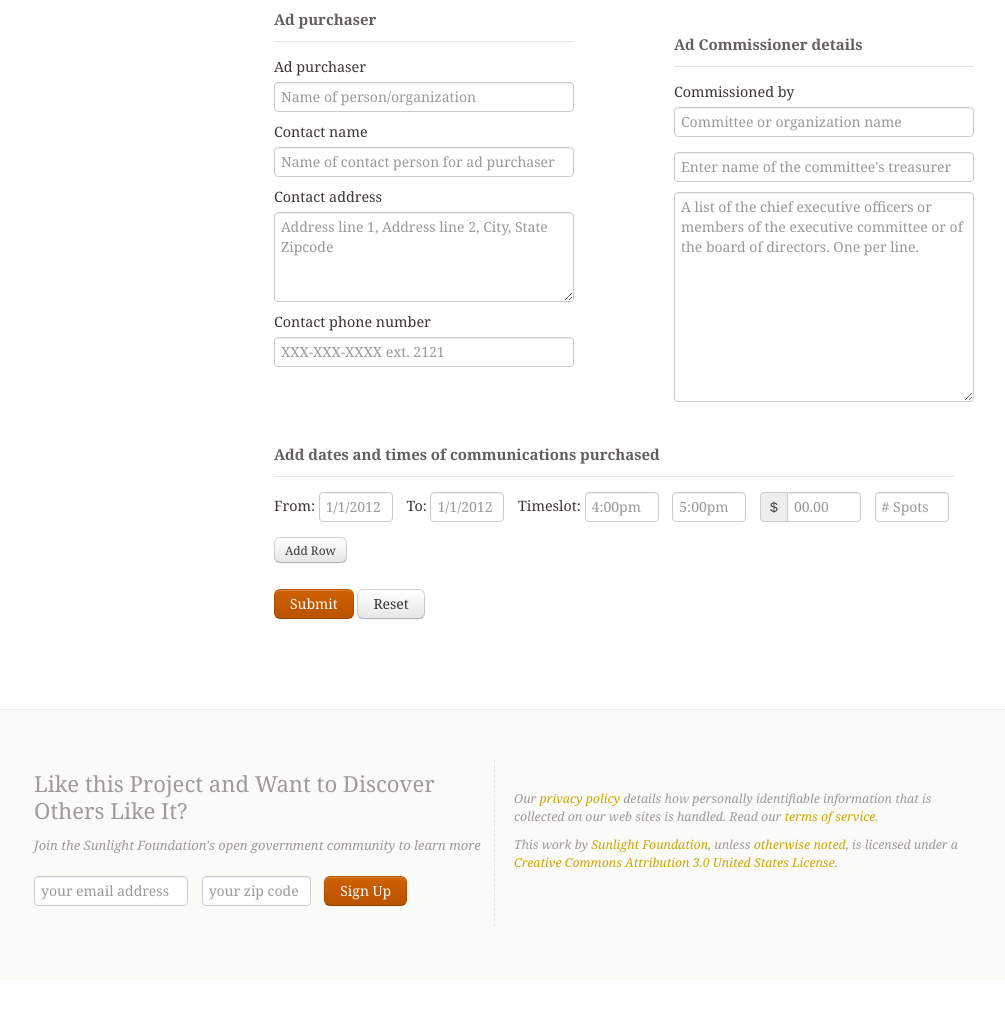
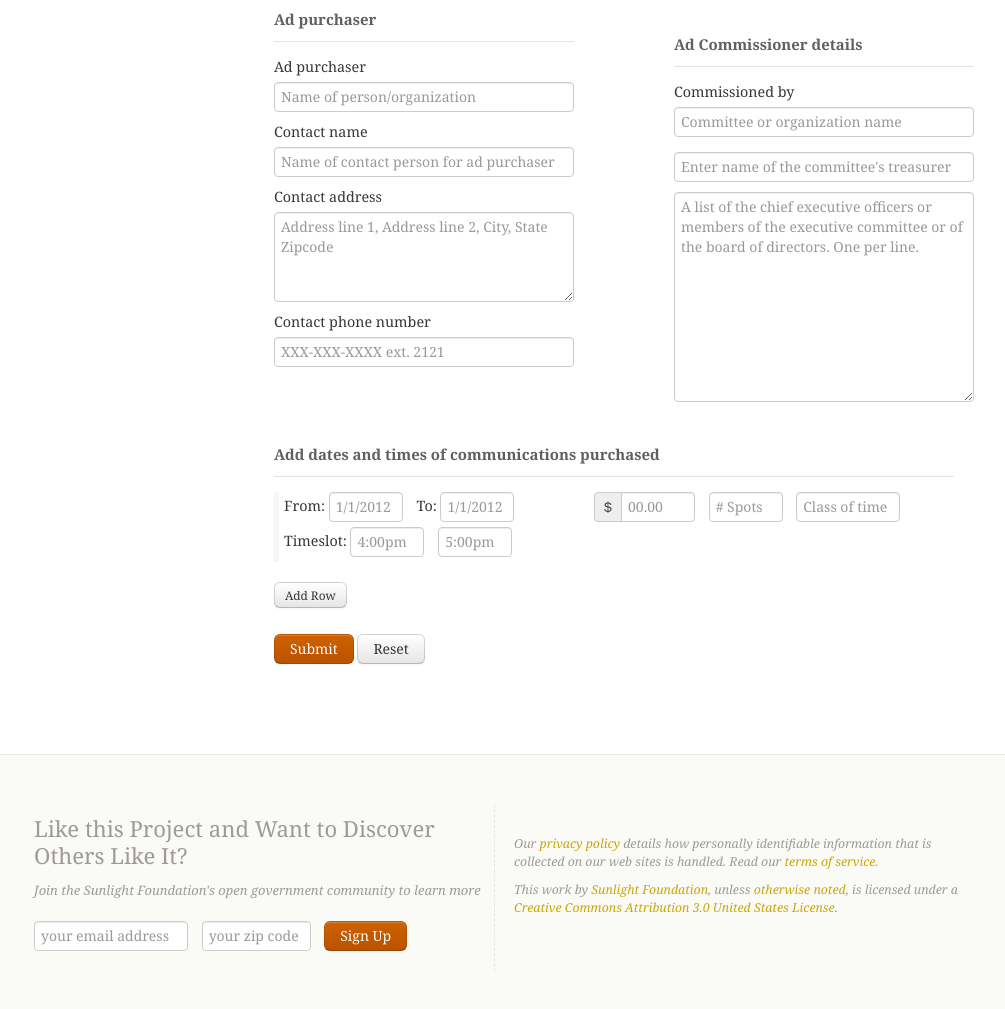
Before and after one commit to sunlightlabs/fcc-provoversio, a plain HTML site: page index.html in a window 1280 px wide. Shown: the part 536-1545 px from the top of the page, without its empty margins (136-1141 px from the left). Before the commit the page ends 1516 px from the top, so only its background shows below. Drawn offline with Linux system fonts and the light colour scheme.

Commit message:
Fix purchases, add timeClass.

```diff
--- a/index.html
+++ b/index.html
@@ -2,7 +2,7 @@
 <html>
     <head>
         <meta charset="utf-8">
-        <title>An example FCC Form</title>
+        <title>An example FCC Form - Sunlight Foundation</title>
         <link rel="stylesheet" href="sfapp/css/bootstrap.min.css">
         <link rel="stylesheet" href="sfapp/css/sfapp.css">
         <style>
@@ -39,7 +39,14 @@
                 margin-right: 10px;
             }
             .purchase-detail {
-                margin-bottom: 10px;
+                margin-bottom: 20px;
+            }
+            .vert-stripe {
+                border-left: 5px solid #F6F6F6;
+                padding-left: 5px;
+            }
+            .vert-stripe.span4 {
+                width: 290px;
             }
         </style>
 
@@ -182,7 +189,8 @@
                                 <fieldset class="form-inline">
                                     <legend>Add dates and times of communications purchased</legend>
                                     <div id="purchases"data-bind='foreach: purchases'>
-                                        <div class="purchase-detail">
+                                        <div class="purchase-detail row">
+                                            <div class="vert-stripe span4">
                                                 <label>
                                                     From:
                                                     <input name="start-date[]" data-bind="value: startDate" type="text" class="input-mini" placeholder="1/1/2012">
@@ -196,11 +204,15 @@
                                                     <input name="begin-time[]" data-bind="value: beginTime" type="text" class="input-mini" placeholder="4:00pm">
                                                     <input name="end-time[]" data-bind="value: endTime" type="text" class="input-mini" placeholder="5:00pm">
                                                 </label>
+                                            </div>
+                                            <div class="span5">
                                                 <div class="input-prepend">
                                                     <span class="add-on">$</span>
                                                     <input name="ad-rate[]" data-bind="value: adRate" type="text" class="input-mini" placeholder="00.00">
                                                 </div>
                                                 <input name="number-spots[]" data-bind="value: numberSpots" type="text" class="input-mini" placeholder="# Spots" >
+                                                <input name="time-class[]" data-bind="value: timeClass" type="text" class="input-small" placeholder="Class of time" >
+                                            </div>
                                         </div>
                                     </div>
                                     <button class="btn btn-small" type="button" data-bind="click: addPurchase">Add Row</button>
--- a/js/app.js
+++ b/js/app.js
@@ -32,7 +32,8 @@ function($, JSON, ko, _, typeaheads) {
                 "beginTime": "6:15am",
                 "endTime": "7:00am",
                 "adRate": 1400.00,
-                "numberSpots": 1
+                "numberSpots": 1,
+                "timeClass": null
             },
             {
                 "startDate": "8/12/13",
@@ -40,7 +41,8 @@ function($, JSON, ko, _, typeaheads) {
                 "beginTime": "7:00am,",
                 "endTime": "9:00am",
                 "adRate": 2000.00,
-                "numberSpots": 2
+                "numberSpots": 2,
+                "timeClass": null
             },
             {
                 "startDate": "8/12/13",
@@ -48,7 +50,8 @@ function($, JSON, ko, _, typeaheads) {
                 "beginTime": "11:15pm,",
                 "endTime": "11:35pm",
                 "adRate": 3500.00,
-                "numberSpots": 1
+                "numberSpots": 1,
+                "timeClass": null
             }
         ]
     };
@@ -62,6 +65,7 @@ function($, JSON, ko, _, typeaheads) {
         self.endTime = ko.observable(null);
         self.adRate = ko.observable(null);
         self.numberSpots = ko.observable();
+        self.timeClass = ko.observable();
     }
 
     function FormViewModel() {
```
Lines whose indentation alone changed are shown as unchanged.
